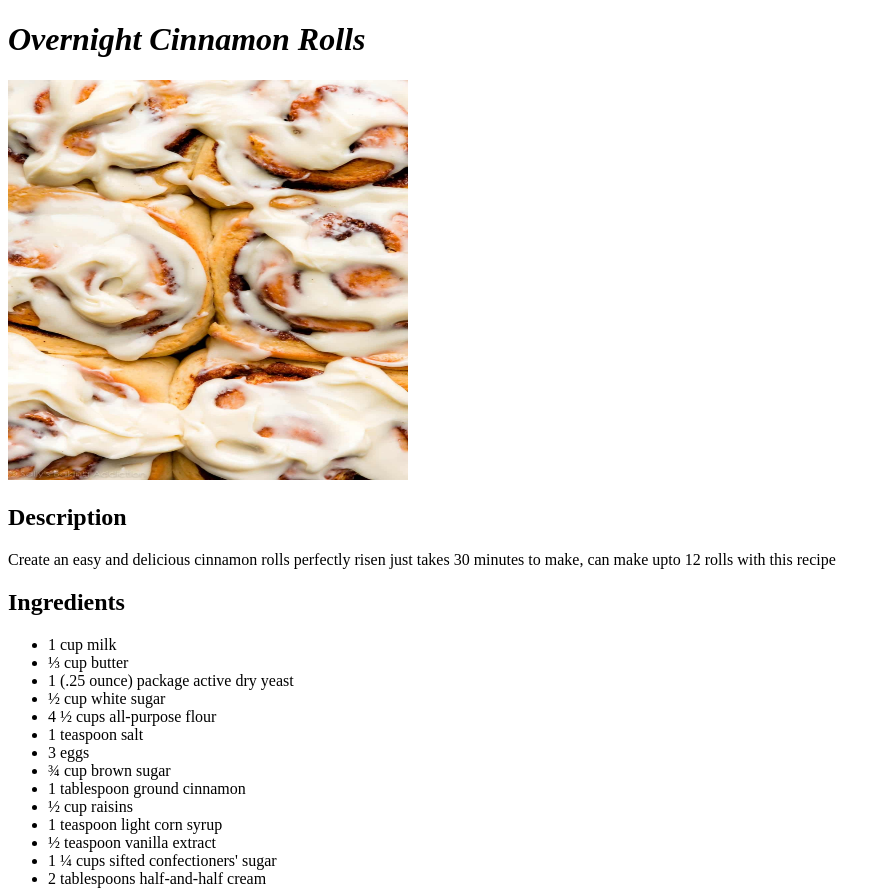
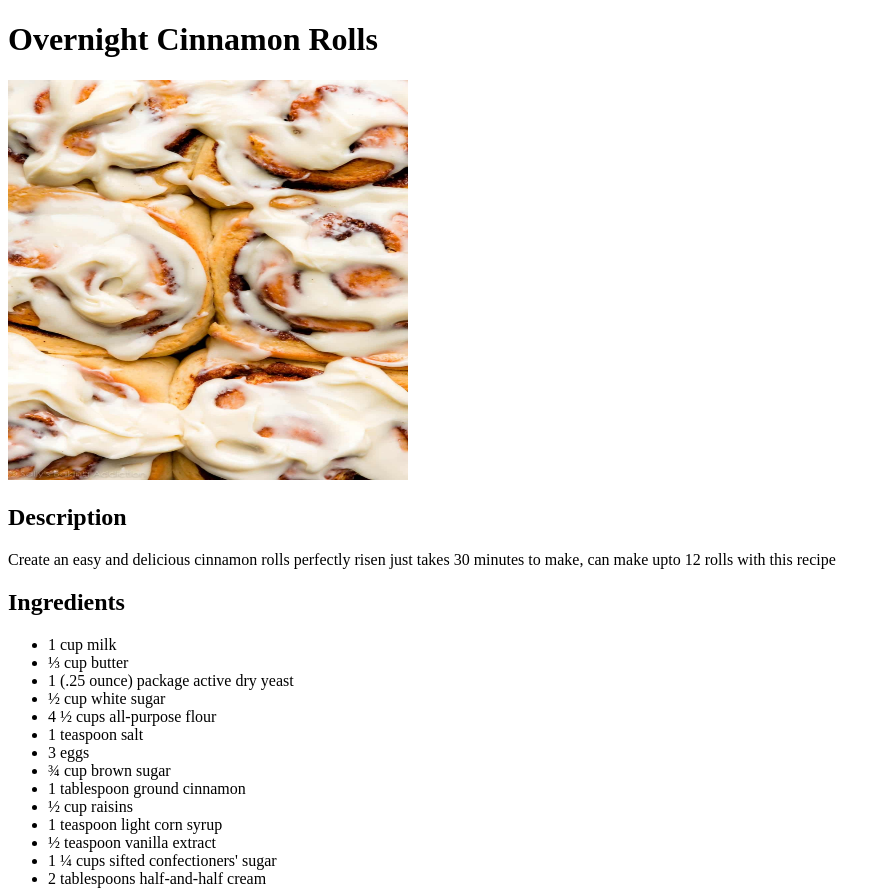
Before and after one commit to Ankit9098/odin-recipes, a plain HTML site: page recipes/overnight-cinnamon-rolls.html in a window 1280 px wide. Shown: the top 891 px of the page, without its empty margins (0-890 px from the left). Drawn offline with Linux system fonts and the light colour scheme.

Commit message:
Fix the title
Fixed the title which was by mistake using "strong & italics" elements removed them so the website tile doesn't show <strong> <em> on the page title.

```diff
--- a/recipes/overnight-cinnamon-rolls.html
+++ b/recipes/overnight-cinnamon-rolls.html
@@ -8,7 +8,7 @@
     </head>
 
     <body>
-        <h1><strong><em>Overnight Cinnamon Rolls</em></strong></h1>
+        <h1>Overnight Cinnamon Rolls</h1>
         <img src="../images/homemade-overnight-cinnamon-rolls.jpg" alt="Lightly browned perfectly cooked Cinnamon rolls drizzled with cream" height="400" width="400">
 
         <h2>Description</h2>
```
